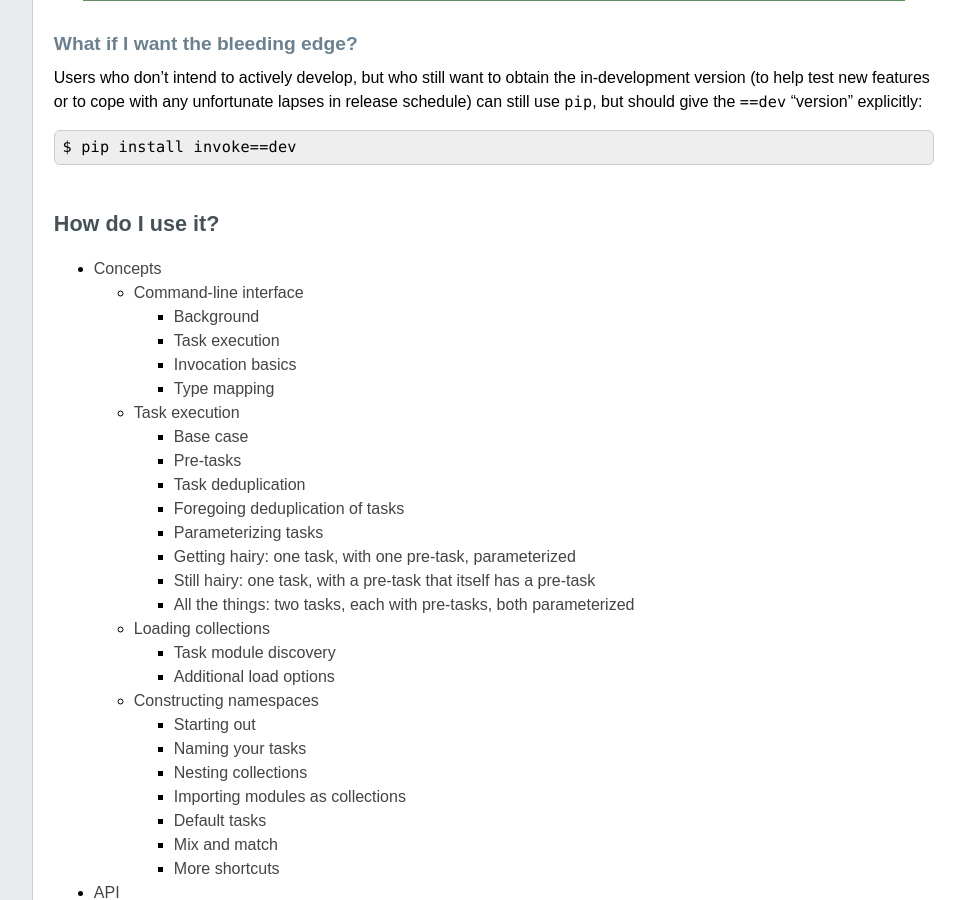
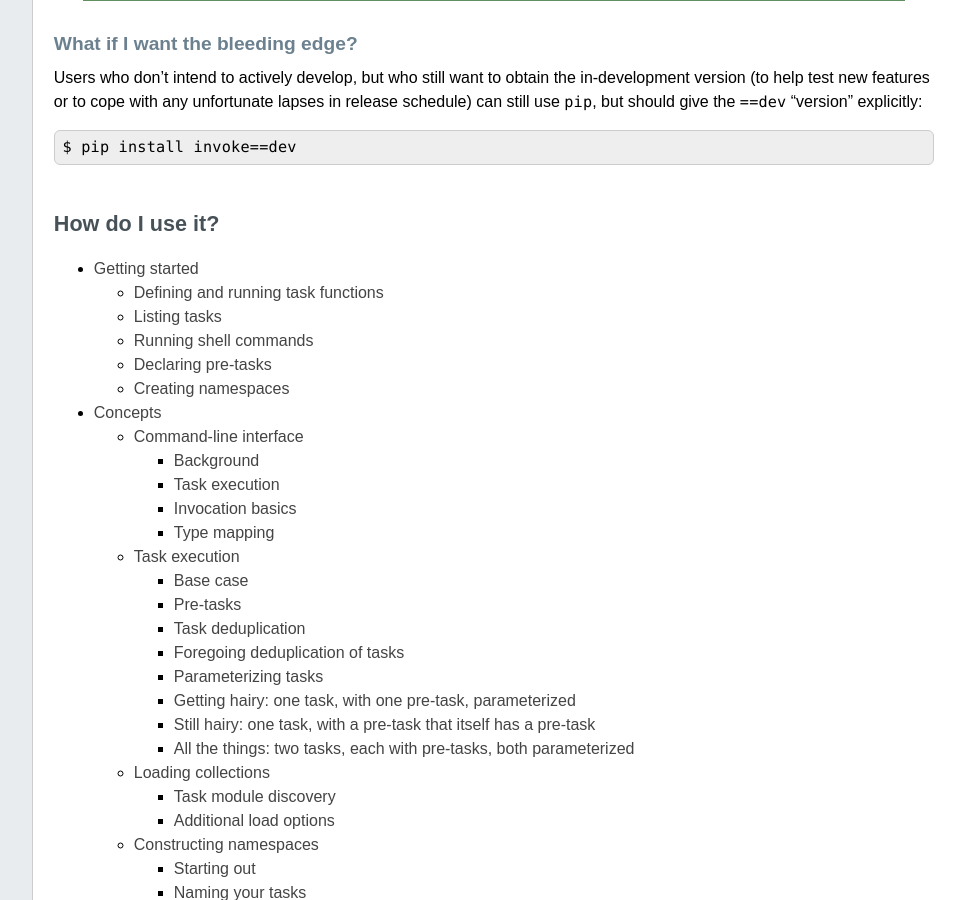
Before and after one commit to pyinvoke/invoke, a Sphinx documentation site: the page built from docs/index.rst, in a window 1280 px wide and 900 px high, scrolled down 1494 px. Shown: the whole window, without its empty margins (224-1189 px from the left). Built offline with Sphinx 7.4.7, drawn with Linux system fonts in a browser that asks for light colours; some of the changed text lies outside the part shown.

Commit message:
Start a tutorialesque doc

```diff
--- /dev/null
+++ b/docs/getting_started.rst
@@ -0,0 +1,21 @@
+===============
+Getting started
+===============
+
+This document presents a whirlwind tour of Invoke's feature set. Please see the
+links throughout for detailed conceptual & API docs.
+
+Defining and running task functions
+===================================
+
+Listing tasks
+=============
+
+Running shell commands
+======================
+
+Declaring pre-tasks
+===================
+
+Creating namespaces
+===================
--- a/docs/index.rst
+++ b/docs/index.rst
@@ -46,6 +46,7 @@
     :maxdepth: 3
     :glob:
 
+    getting_started.rst
     concepts
     api
 
```
